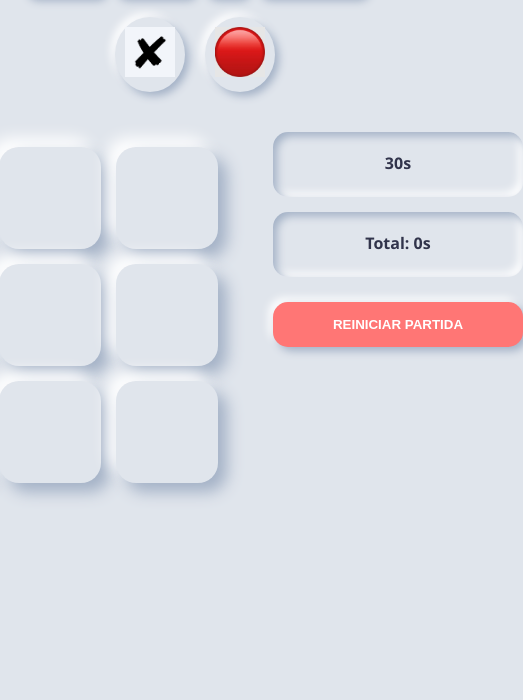
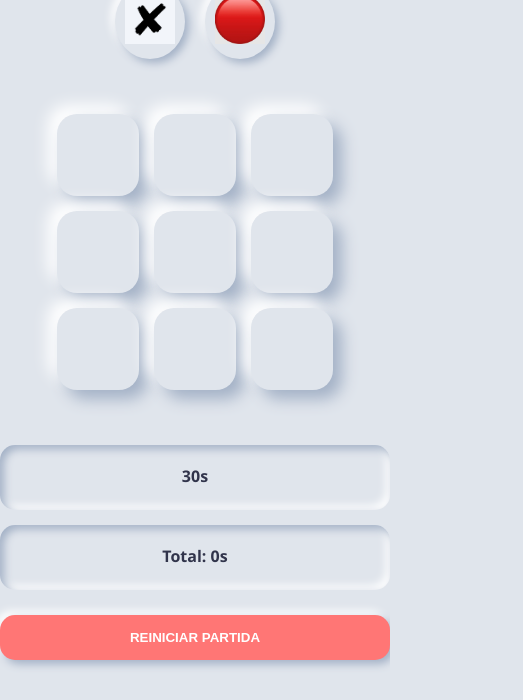
Before and after one commit to EverthRios02/juego-3enraya-ggm, a website: page public/TresEnRaya/index.html in a window 390 px wide. Shown: the part 144-844 px from the top of the page, 523 px wide, since content can reach past the window. Drawn offline with Linux system fonts and the light colour scheme.

Commit message:
Responsive añadido

```diff
--- a/public/TresEnRaya/estilo.css
+++ b/public/TresEnRaya/estilo.css
@@ -24,6 +24,8 @@ h1 { font-weight: 300; letter-spacing: 4px; text-transform: uppercase; }
 .main-container {
     display: flex;
     flex-direction: row;
+    flex-wrap: wrap;
+    justify-content: center;
     gap: 40px;
     align-items: flex-start;
     margin-top: 20px;
@@ -36,10 +38,8 @@ h1 { font-weight: 300; letter-spacing: 4px; text-transform: uppercase; }
 }
 
 .tablaXO td {
-    width: 100px !important;
-    height: 100px !important;
-    min-width: 100px !important;
-    max-width: 100px !important;
+    width: 100px;
+    height: 100px;
     background: var(--bg);
     border-radius: 20px;
     box-shadow: 9px 9px 16px var(--shadow-dark),
@@ -196,3 +196,23 @@ button:active {
     padding: 10px;
     text-align: center;
 }
+/*Responsive*/
+@media screen and (max-width: 600px) {
+
+    .tablaXO td {
+        width: 80px !important;
+        height: 80px !important;
+        font-size: 2rem;
+    }
+
+
+    .panel-lateral {
+        width: 100%;
+    }
+
+
+    h1 {
+        font-size: 1.2rem;
+        letter-spacing: 2px;
+    }
+}
```
